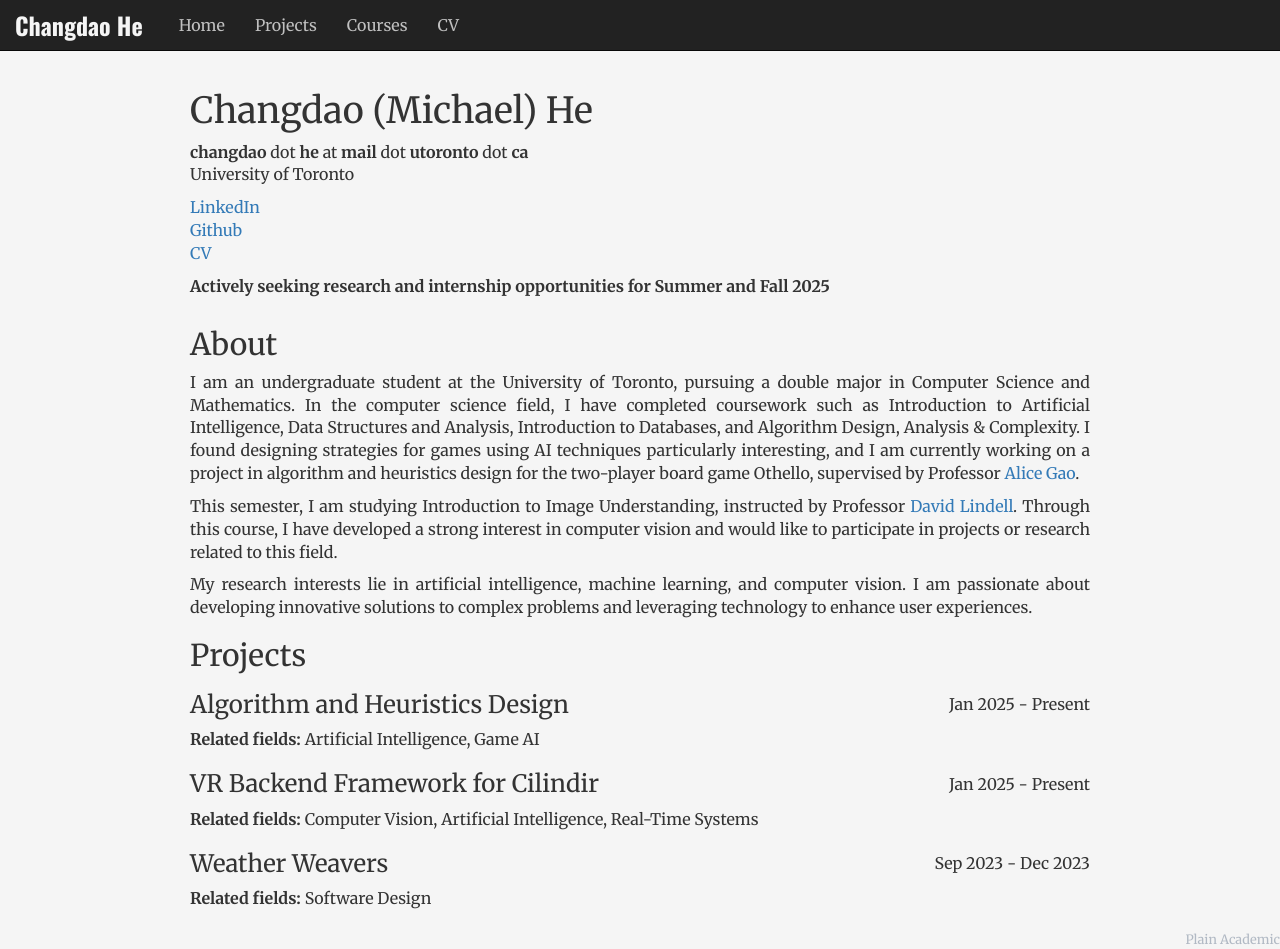
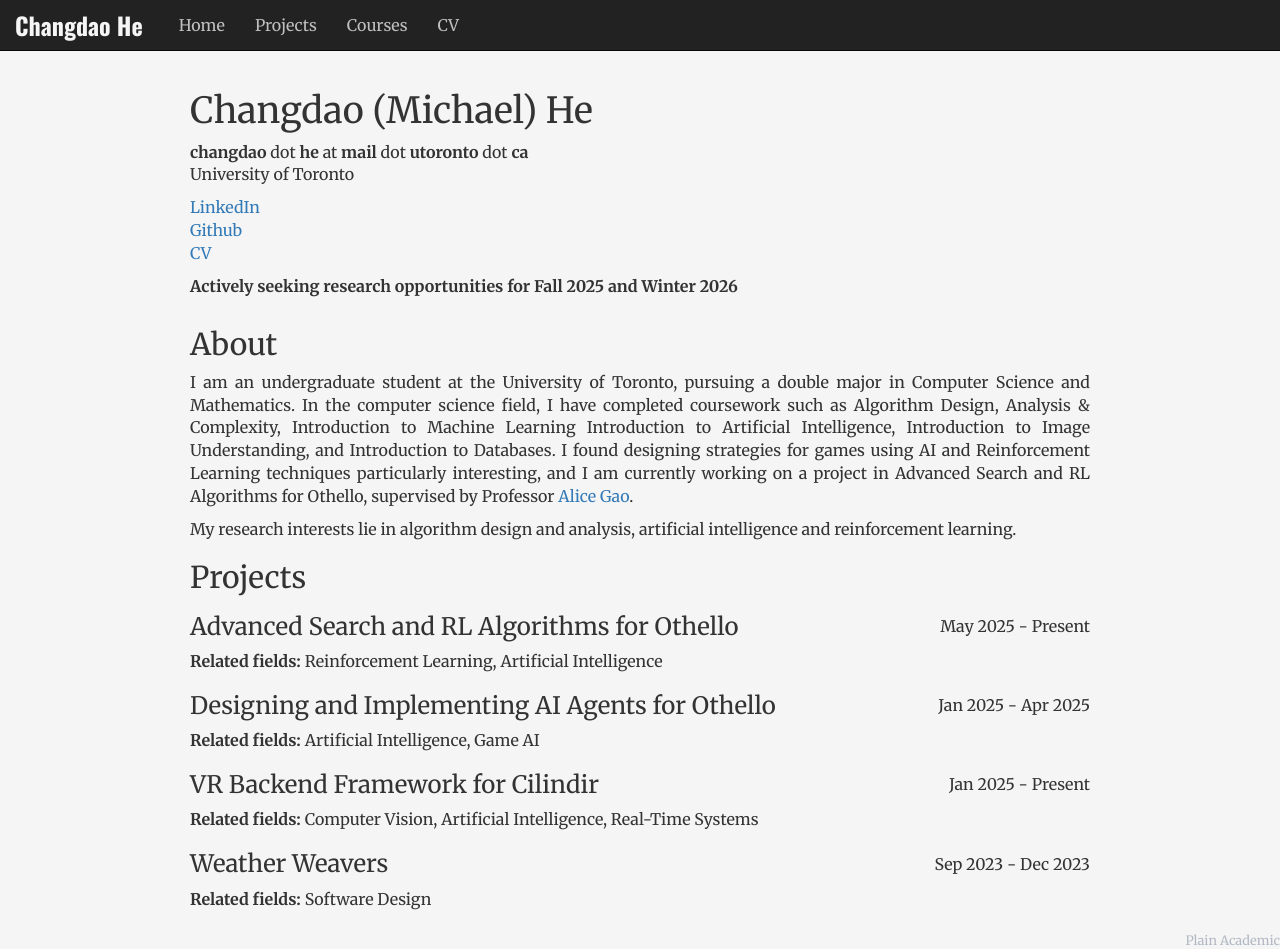
Before and after one commit to michaelcantprogram/michaelcantprogram.github.io, a plain HTML site: page index.html in a window 1280 px wide. Drawn offline with nearby package versions, Linux system fonts and the light colour scheme.

Commit message:
Updated. Jun 28, 2025.

```diff
--- a/index.html
+++ b/index.html
@@ -85,7 +85,7 @@
         <p style="margin: 0;"><a href="https://github.com/michaelcantprogram" target="_blank" rel="noopener noreferrer">Github</a></p>
         <p style="margin: 0;"><a href="assets/Changdao_He_Resume.pdf" target="_blank" rel="noopener noreferrer">CV</a></p>
         <p></p>
-        <b>Actively seeking research and internship opportunities for Summer and Fall 2025</b>
+        <b>Actively seeking research opportunities for Fall 2025 and Winter 2026</b>
       </div>
     </div>
 
@@ -93,20 +93,20 @@
       <h2>About</h2>
       <p>I am an undergraduate student at the University of Toronto, pursuing a double major in Computer Science and Mathematics.
         In the computer science field, I have completed <a href="courses.html" style="color: #333333">coursework</a> such as
+        <a href="assets/Syllabus/CSC373H1F-Fall2024.pdf" target="_blank" style="color: #333333">Algorithm Design, Analysis & Complexity</a>,
+        <a href="assets/Syllabus/CSC311H1-Winter2025.pdf" target="_blank" style="color: #333333">Introduction to Machine Learning</a>
         <a href="assets/Syllabus/CSC384H1F-Fall2024.pdf" target="_blank" style="color: #333333">Introduction to Artificial Intelligence</a>,
-        <a href="assets/Syllabus/CSC263H1-Winter2024.pdf" target="_blank" style="color: #333333">Data Structures and Analysis</a>,
-        <a href="assets/Syllabus/CSC343H1F-Fall2024.pdf" target="_blank" style="color: #333333">Introduction to Databases</a>,
-        and <a href="assets/Syllabus/CSC373H1F-Fall2024.pdf" target="_blank" style="color: #333333">Algorithm Design, Analysis & Complexity</a>.
+        <a href="https://www.cs.toronto.edu/~lindell/teaching/420/" target="_blank" style="color: #333333">Introduction to Image Understanding</a>,
+        and <a href="assets/Syllabus/CSC343H1F-Fall2024.pdf" target="_blank" style="color: #333333">Introduction to Databases</a>.
         I found designing strategies for
-        games using AI techniques particularly interesting, and I am currently working on a project in algorithm and heuristics
-        design for the two-player board game <a href="https://en.wikipedia.org/wiki/Reversi#Othello" target="_blank" style="color: #333333">Othello</a>, supervised by
+        games using AI and Reinforcement Learning techniques particularly interesting, and I am currently working on a <a href="Projects.html" style="color: #333333">project</a> in
+        Advanced Search and RL Algorithms for <a href="https://en.wikipedia.org/wiki/Reversi#Othello" target="_blank" style="color: #333333">Othello</a>, supervised by
         Professor <a href="https://www.cs.toronto.edu/~axgao/" target="_blank">Alice Gao</a>.</p>
-      <p>This semester, I am studying <a href="https://www.cs.toronto.edu/~lindell/teaching/420/" target="_blank" style="color: #333333">Introduction to Image Understanding</a>,
-        instructed by Professor <a href="https://davidlindell.com/" target="_blank">David Lindell</a>.
-        Through this course, I have developed a strong interest in computer vision and would like to participate in projects
-        or research related to this field.</p>
-        <p>My research interests lie in artificial intelligence, machine learning, and computer vision. I am passionate about developing
-            innovative solutions to complex problems and leveraging technology to enhance user experiences.</p>
+<!--      <p>This semester, I am studying <a href="https://www.cs.toronto.edu/~lindell/teaching/420/" target="_blank" style="color: #333333">Introduction to Image Understanding</a>,-->
+<!--        instructed by Professor <a href="https://davidlindell.com/" target="_blank">David Lindell</a>.-->
+<!--        Through this course, I have developed a strong interest in computer vision and would like to participate in projects-->
+<!--        or research related to this field.</p>-->
+        <p>My research interests lie in algorithm design and analysis, artificial intelligence and reinforcement learning.</p>
 <!--      <h2>Technical Skills</h2>-->
 <!--      <ul>-->
 <!--        <li><strong>Programming Languages:</strong> C, Java, Python, SQL, Shell Script, Assembly, R</li>-->
@@ -116,7 +116,10 @@
 
       <h2 id="projects"><a href="Projects.html" style="color: #333333">Projects</a></h2>
       <div>
-        <h3 style="display: flex; justify-content: space-between; align-items: center;"><a href="Projects.html" style="color: #333333">Algorithm and Heuristics Design</a> <span style="font-size: 16px; font-weight: normal;">Jan 2025 - Present</span></h3>
+        <h3 style="display: flex; justify-content: space-between; align-items: center;"><a href="Projects.html" style="color: #333333">Advanced Search and RL Algorithms for Othello</a> <span style="font-size: 16px; font-weight: normal;">May 2025 - Present</span></h3>
+        <p><strong>Related fields:</strong> Reinforcement Learning, Artificial Intelligence</p>
+
+        <h3 style="display: flex; justify-content: space-between; align-items: center;"><a href="Projects.html" style="color: #333333">Designing and Implementing AI Agents for Othello</a> <span style="font-size: 16px; font-weight: normal;">Jan 2025 - Apr 2025</span></h3>
         <p><strong>Related fields:</strong> Artificial Intelligence, Game AI</p>
 <!--        <p>Under the supervision of Professor Alice Gao at the University of Toronto, I am focusing on developing effective-->
 <!--          heuristics for strategic gameplay in Othello (Reversi), a two-player board game. This project involves designing-->
```
Also changed, not shown: Projects.html (+20 -6 lines), courses.html (+7 -2 lines), 2 other files.
